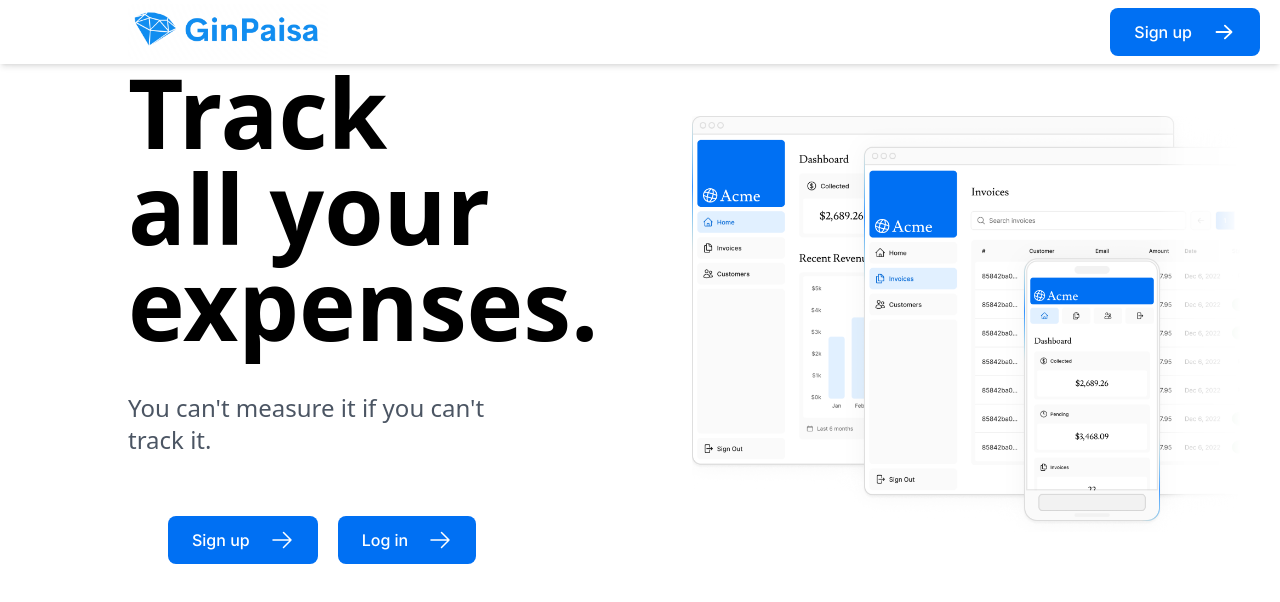
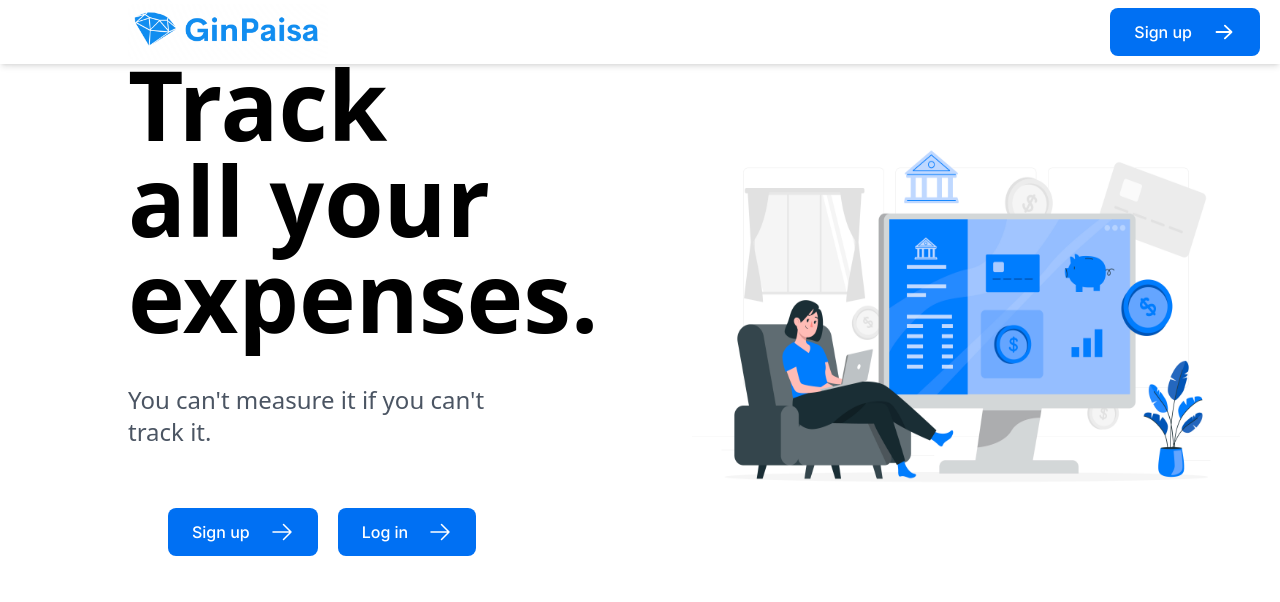
Before and after one commit to saiprakash2/ginpaisa, a Next.js app: page / in a window 1280 px wide. Shown: the top 602 px of the page. Built offline with nearby package versions, Linux system fonts and the light colour scheme; a web font is replaced by a local one.

Commit message:
chore: changed the hero Image

```diff
--- a/app/dashboard/(overview)/page.tsx
+++ b/app/dashboard/(overview)/page.tsx
@@ -1,5 +1,3 @@
-import { Card } from '@/components/cards';
-import RevenueChart from '@/components/revenue-chart';
 import LatestInvoices from '@/components/latest-invoices';
 import { lusitana } from '@/styles/fonts';
 import { Suspense } from 'react';
@@ -11,18 +9,8 @@
       <h1 className={`${lusitana.className} mb-4 text-xl md:text-2xl`}>
         Dashboard
       </h1>
-      <div className="grid gap-6 sm:grid-cols-2 lg:grid-cols-4">
-        {/* <Card title="Collected" value={totalPaidInvoices} type="collected" /> */}
-        {/* <Card title="Pending" value={totalPendingInvoices} type="pending" /> */}
-        {/* <Card title="Total Invoices" value={numberOfInvoices} type="invoices" /> */}
-        {/* <Card
-          title="Total Customers"
-          value={numberOfCustomers}
-          type="customers"
-        /> */}
-      </div>
+      <div className="grid gap-6 sm:grid-cols-2 lg:grid-cols-4"></div>
       <div className="mt-6 grid grid-cols-1 gap-6 md:grid-cols-4 lg:grid-cols-8">
-        {/* <RevenueChart revenue={revenue}  /> */}
         <Suspense fallback={<LatestInvoicesSkeleton />}>
           <LatestInvoices />
         </Suspense>
--- a/app/dashboard/expenses/[id]/edit/page.tsx
+++ b/app/dashboard/expenses/[id]/edit/page.tsx
@@ -2,10 +2,12 @@
 import Breadcrumbs from '@/components/breadcrumbs';
 import { fetchExpenseById } from '@/lib/data';
 import { notFound } from 'next/navigation';
+import { auth } from '@clerk/nextjs';
 
 export default async function Page({ params }: { params: { id: string } }) {
   const id = params.id;
   const [expense] = await Promise.all([fetchExpenseById(id)]);
+  const { userId } = auth();
 
   if (!expense) notFound();
   return (
--- a/app/dashboard/expenses/page.tsx
+++ b/app/dashboard/expenses/page.tsx
@@ -6,6 +6,7 @@
 import { InvoicesTableSkeleton } from '@/components/skeletons';
 import { Suspense } from 'react';
 import { fetchExpensesPages } from '@/lib/data';
+import { auth } from '@clerk/nextjs';
 
 export default async function Page({
   searchParams,
@@ -15,6 +16,8 @@
   const query = searchParams?.query || '';
   const currentPage = Number(searchParams?.page) || 1;
   const totalPages = await fetchExpensesPages(query);
+  const { userId } = auth();
+
   return (
     <div className="w-full">
       <div className="flex w-full items-center justify-between">
--- a/components/Hero.tsx
+++ b/components/Hero.tsx
@@ -33,15 +33,15 @@
 
       <div className="flex md:px-10 md:py-24">
         <Image
-          src="/hero-desktop.png"
+          src="/hero-desktop.jpg"
           className="hidden md:block"
           alt={'Icon'}
-          width={800}
+          width={1200}
           height={500}
         />
 
         <Image
-          src="/hero-mobile.png"
+          src="/hero-desktop.jpg"
           width={380}
           height={400}
           className="block md:hidden"
--- a/lib/actions.ts
+++ b/lib/actions.ts
@@ -4,6 +4,7 @@
 import { sql } from '@vercel/postgres';
 import { revalidatePath } from 'next/cache';
 import { redirect } from 'next/navigation';
+import {auth} from '@clerk/nextjs';
 
 const FormSchema = z.object({
     id: z.string(),
@@ -23,6 +24,7 @@
 };
 
 const CreateExpense = FormSchema.omit({ id: true, user_id:true, date: true });
+const { userId } = auth();
 
 export async function createExpense(prevState: State, formData: FormData) {
   const validatedFields = CreateExpense.safeParse({
@@ -44,7 +46,7 @@
     try {
       await sql`
       INSERT INTO expenses (user_id, amount, date)
-      VALUES ('410544b2-4001-4271-9855-fec4b6a6442a', ${amountInCents}, ${date})
+      VALUES (${userId}, ${amountInCents}, ${date})
     `;
     } catch (error) {
       return {
--- a/lib/definitions.ts
+++ b/lib/definitions.ts
@@ -36,6 +36,7 @@
 
 export type ExpensesTable = {
   id: string;
+  user_id:string;
   amount: number;
   date: string;
 };
```
Also changed, not shown: components/expenseTable.tsx (+2 -38 lines), lib/data.ts (+10 -14 lines), public/hero-desktop.jpg (added), public/trackingImage.png (added). Lines whose indentation alone changed are shown as unchanged.
